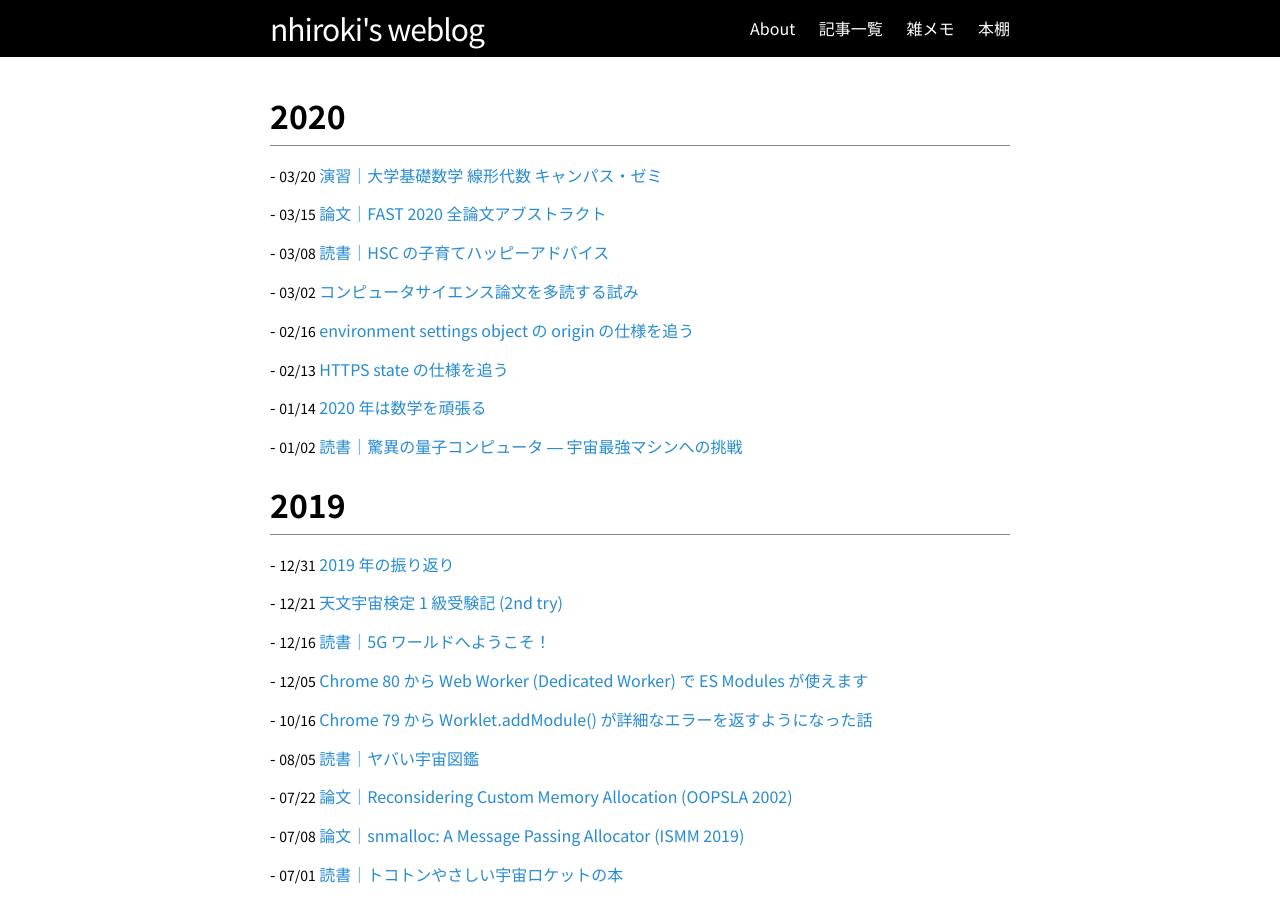
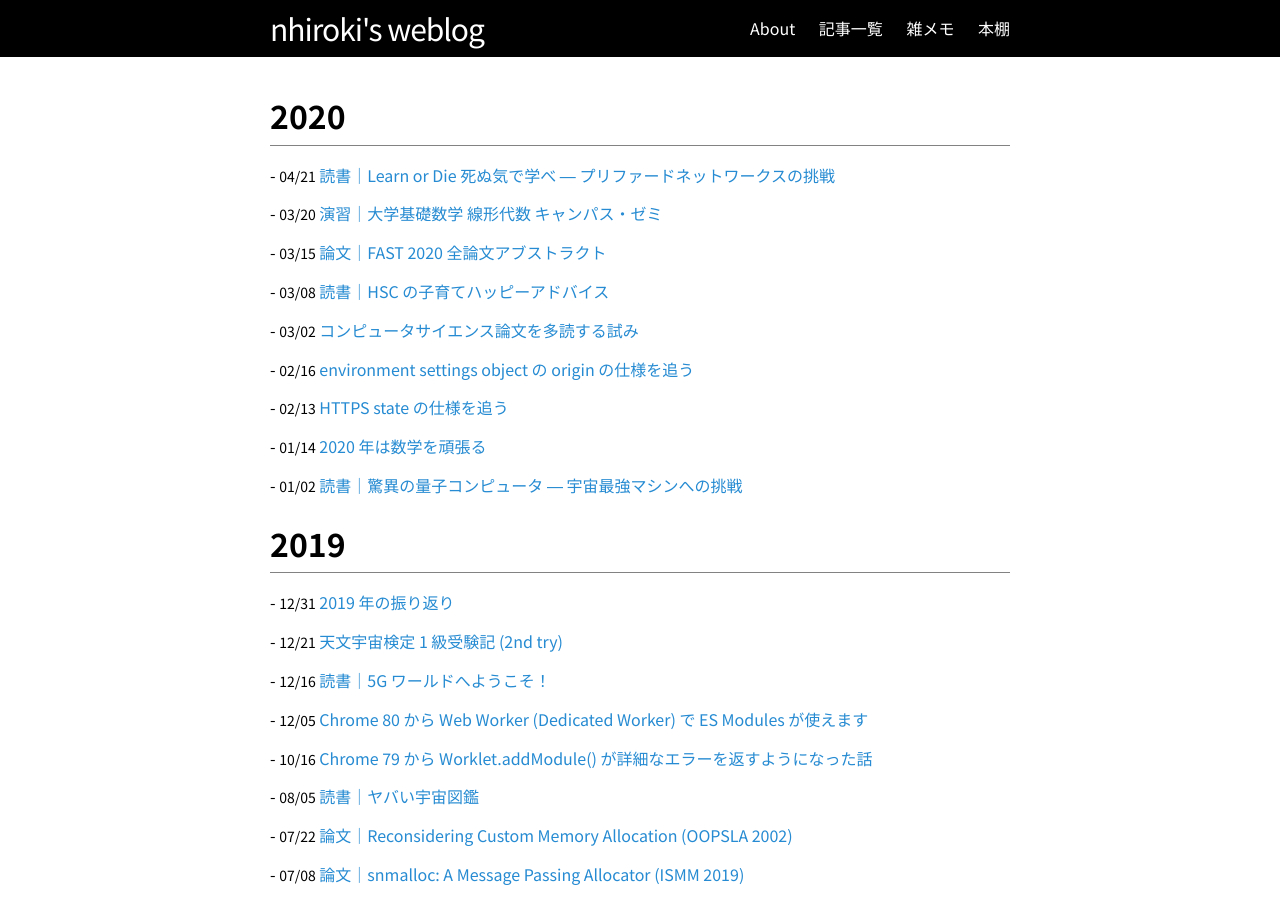
Before and after one commit to nhiroki/nhiroki.github.io, a Jekyll site: the page built from index.html, in a window 1280 px wide and 900 px high. Built offline with Jekyll 4.4.1, drawn with Linux system fonts in a browser that asks for light colours; some of the changed lines change nothing that is shown.

Commit message:
Publish a new article

```diff
--- /dev/null
+++ b/_posts/2020-04-21-book-learn-or-die.md
@@ -0,0 +1,57 @@
+---
+layout: post
+title: "読書｜Learn or Die 死ぬ気で学べ ― プリファードネットワークスの挑戦"
+date: 2020-04-21 00:00:00 +09:00
+tags: book
+image: /images/profile.png
+---
+
+『Learn or Die 死ぬ気で学べ ― プリファードネットワークスの挑戦』を読んだメモです。
+
+> 本書では、これまでまとめて語られたことのなかったPFNの創業から現在に至る軌跡、企業文化、西川、岡野原、そしてPFNが目指す未来までを記しています。
+>
+> ― [書籍『Learn or Die 死ぬ気で学べ　プリファードネットワークスの挑戦』を刊行](https://preferred.jp/ja/news/pr20200312/)
+
+# 読んだ動機
+
+PFN のことはその前身である PFI の頃から「ACM/ICPC 世界大会出場者がやっている技術力のすごい会社がある」という噂を聞いていました。インターンの同期が何人も PFI/PFN に就職しており、最近も周りで PFN に転職する人がいたりと、ずっと気になる会社の一つでした。そんな会社が本を出すということで出版されてすぐに買いました。
+
+# 読んだ感想
+
+以降の引用は特に明記がない限り本書からのものです。
+
+## 技術への熱量
+
+> コンピュータの性能を上げることは正義だ。上げていった先に、質的な変化が訪れる。
+
+読んで真っ先に感じたのが著者お二人の圧倒的な熱量でした。大規模なコンピューティングパワーが技術発展の鍵であり、それを自社で開発・運用・活用して研究開発力を突き詰めることが差別化に繋がるという強い信念が伝わってきました。
+
+> マグロと同じように、エンジニアも新技術を常に取り入れ続けなければ死んでしまう。だからエンジニアはマグロのようなものなのだ。常に学び続けなければならない。
+
+会社の「バリュー」の一つで本書のタイトルにもなっている「Learn or Die (死ぬ気で学べ)」についてはこのように説明されており、会社全体が技術に対する強い enthusiasm を帯びていることがよく分かりました。
+
+## PFN 創業の経緯
+
+> 自分が「面白い」と思えることに、もっと敏感になるべきだと考えた。人生は有限だ。「面白い」と思えることにフォーカスしないと、最大の成果は出せない。
+
+> 私は「それもわかるが、つまらないから嫌だ」と言った。「面白いことをやらないなら生きている意味がない」とまで言って、無理やり説得した。
+
+代表取締役社長の西川さんが 30 歳を過ぎて考え方がガラッと変わり、今までの蓄積を捨てる覚悟を決めて面白いと思えることにピボットした結果 PFN が誕生したというくだりは、私自身 30 歳を過ぎて規模は違えど色々考えることがあったのでとても共感しました。
+
+個人的に気になっていたのが PFI から PFN とレトリバに分かれた経緯だったんですが、それも詳しく述べられています。外野的には PFI から PFN へは機械学習を軸にシームレスに繋がっていたのだと思っていましたが、上述のように中の人たちは深層学習そして IoT やロボットへの大きな転換という覚悟を持ってビジネス的にも新しくスタートしたというのは意外でした。
+
+## 会社のカルチャー
+
+会社のカルチャーは技術ドリブンで自由な風潮で失敗することが推奨されている環境のようです。一方で人数の増加にあわせて今までのフラットな組織から階層的な構造への移行を検討しているという辺りは、似たような経験があるので妙に実感を持ちながら読みました。人事評価も 360 度評価をしているみたいですね。
+
+## その他
+
+> トレンドを見ながらアーキテクチャを作っていかないと終わってしまう。そして、ワークロードが変わるところに新しいチャンスがある。その変化を見続けられる環境を作りたい。
+
+これは強く実感している部分で、ビジネス的にも技術的にもワークロードの変化の波にうまく乗っかれると面白いことができるんじゃないかなと思っています。私も深層学習によるワークロードにコンピュータシステムの観点から興味があるんですが、あまり手を付けられていないのでした。「死ぬ気で学べ」の気持ちで頑張ろう・・・。
+
+> 機械学習の理論やアプリケーションへの応用方法にも興味はあるが、それ以上に機械学習を支えるフレームワークや計算環境に強い興味がある。ニューラルネットによるワークロードにはどのような特徴があり、どのようなシステムが求められているのか、それを理解できるだけの理論的知識が身に着けられたら嬉しい。前述の通り元々並列分散システムに関心があり、最近はハードウェアにも興味があることから、昨今の「自社システム用に機械学習基盤を作るぞ！」という流れはとても楽しく眺めている。それにあれこれ感想を言えるようになりたい。
+>
+> ― [2019 年は統計学と機械学習を頑張る - nhiroki's weblog](/2019/01/28/learn-data-science-and-machine-learning)
+
+その他にも、PFN が IoT やロボットといった各分野のどの部分に特に注目しているか詳しく紹介されていて面白かったです。
--- a/books.md
+++ b/books.md
@@ -1,7 +1,7 @@
 ---
 layout: page
 title: 本棚
-date: 2020/03/20
+date: 2020/04/21
 permalink: /books/
 ---
 
@@ -275,7 +275,7 @@ permalink: /books/
 - ([途中](https://twitter.com/nhiroki_/status/1077195018203348992)) ブラックホールと時空の方程式 ― 15 歳からの一般相対論
 - ([途中](https://twitter.com/nhiroki_/status/1159146915491012609)) トコトンやさしいモータの本
 - ([途中](https://twitter.com/nhiroki_/status/1213117156205850631)) 弱点克服 大学生の線形代数 改訂版
-- ([途中](https://twitter.com/nhiroki_/status/1217109338273116160)) 大学基礎数学 線形代数 キャンパス・ゼミ
+
 
 - ([2020](/2020/03/20/book-basic-linear-algebra-campus-seminar)) 大学基礎数学 線形代数 キャンパス・ゼミ
 - ([2019](/2019/08/05/book-yabai-uchu-zukan)) ヤバい宇宙図鑑
@@ -350,6 +350,7 @@ permalink: /books/
 
 - ([途中](https://twitter.com/nhiroki_/status/975904460047175681)) 異文化理解力 ― 相手と自分の真意がわかる ビジネスパーソン必須の教養
 
+- ([2020](/2020/04/21/book-learn-or-die)) Learn or Die 死ぬ気で学べ ― プリファードネットワークスの挑戦
 - ([2018](/2018/12/09/book-what-every-pianist-needs-to-know-about-the-body)) ピアニストならだれでも知っておきたい「からだ」のこと
 - ([2018](/2018/11/14/book-founders-of-google)) Google をつくった 3 人の男
 - ([2018](/2018/08/31/book-impact-of-aerospace-business)) 宇宙ビジネスの衝撃 ― 21 世紀の黄金をめぐる新時代のゴールドラッシュ
```
